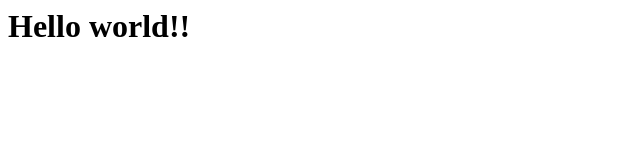
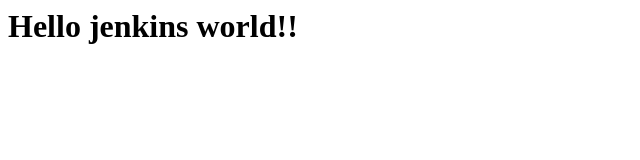
Before and after one commit to Chaplain4/task2, a plain HTML site: page index.html in a window 1280 px wide. Shown: the whole page, without its empty margins (0-640 px from the left). Drawn offline with Linux system fonts and the light colour scheme.

Commit message:
Update index.html
Update index.html

```diff
--- a/index.html
+++ b/index.html
@@ -1 +1 @@
-<h1>Hello world!!</h1>
+<h1>Hello jenkins world!!</h1>
```
